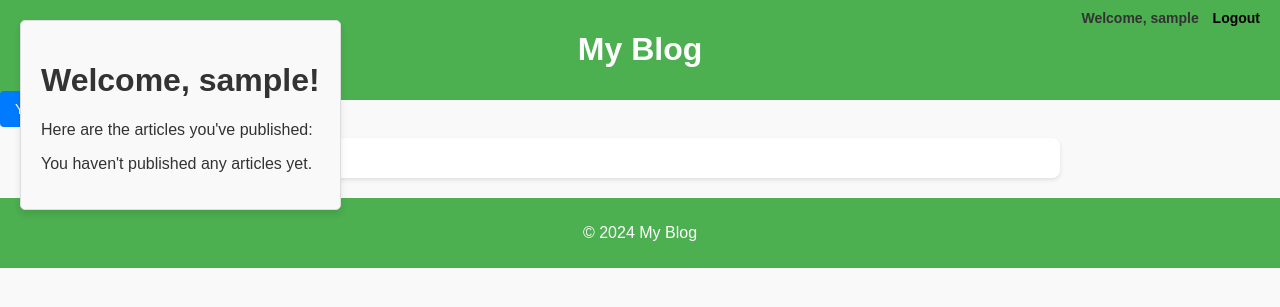
After one commit to MadnessCod/RoadMapProjects, a Django app: page /dashboard/ in a window 1280 px wide. The commit adds this page. Shown: the top 307 px of the page. Run offline with Django 5.2, Linux system fonts and the light colour scheme; the visitor is signed in with stand-in values (Sample User, id 1); data that the repository does not hold is empty.

Commit message:
imlemented dashborad

```diff
--- a/Blog/urls.py
+++ b/Blog/urls.py
@@ -13,4 +13,5 @@
     path('add_article/', views.add, name='add_article'),
     path('<int:article_id>/edit/', views.edit_article, name='edit_article'),
     path('<int:article_id>/delete/', views.delete_article, name='delete_article'),
+    path('dashboard/', views.dashboard, name='dashboard'),
 ]
--- a/Blog/views.py
+++ b/Blog/views.py
@@ -82,3 +82,9 @@
     else:
         form = ArticleForm()
     return render(request, 'add_article.html', {'form': form})
+
+
+@login_required()
+def dashboard(reqeust):
+    articles = Article.objects.filter(author=reqeust.user.username)
+    return render(reqeust, 'dashboard.html', {'articles': articles})
--- a/static/css/style.css
+++ b/static/css/style.css
@@ -164,3 +164,14 @@
     font-weight: bold;
     color: #333;
 }
+
+.dashboard-container {
+    position: absolute;
+    top: 20px;
+    left: 20px;
+    padding: 20px;
+    background-color: #f9f9f9;
+    border: 1px solid #ddd;
+    border-radius: 5px;
+    box-shadow: 0 4px 6px rgba(0, 0, 0, 0.1);
+}
--- a/templates/base.html
+++ b/templates/base.html
@@ -20,6 +20,10 @@
         {% endif %}
     </div>
 </header>
+{% if user.is_authenticated %}
+    <a href="{% url 'dashboard' %}" class="btn btn-primary">Your Dashboard</a>
+{% endif %}
+
 <main>
     {% block content %}
     {% endblock %}
--- /dev/null
+++ b/templates/dashboard.html
@@ -0,0 +1,23 @@
+{% extends "base.html" %}
+
+{% block title %}Your Dashboard{% endblock %}
+
+{% block content %}
+<div class="dashboard-container">
+    <h1>Welcome, {{ user.username }}!</h1>
+    <p>Here are the articles you've published:</p>
+
+    {% if articles %}
+        <ul>
+            {% for article in articles %}
+                <li>
+                    <a href="{% url 'article' article.id %}">{{ article.title }}</a>
+                    <small>Published on {{ article.created_at|date:"F j, Y, g:i a" }}</small>
+                </li>
+            {% endfor %}
+        </ul>
+    {% else %}
+        <p>You haven't published any articles yet.</p>
+    {% endif %}
+</div>
+{% endblock %}
```
